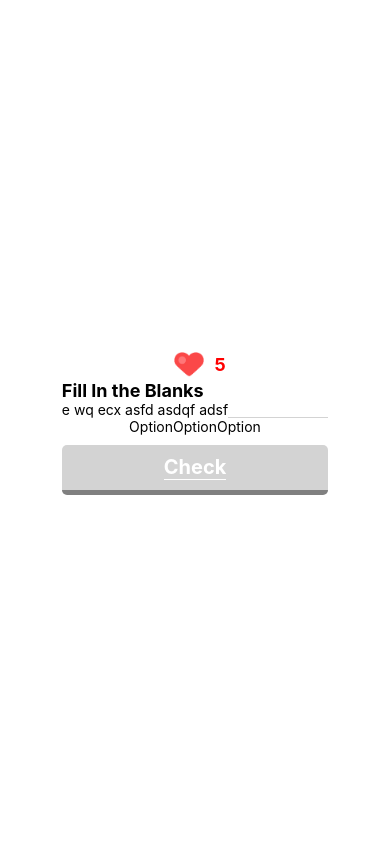
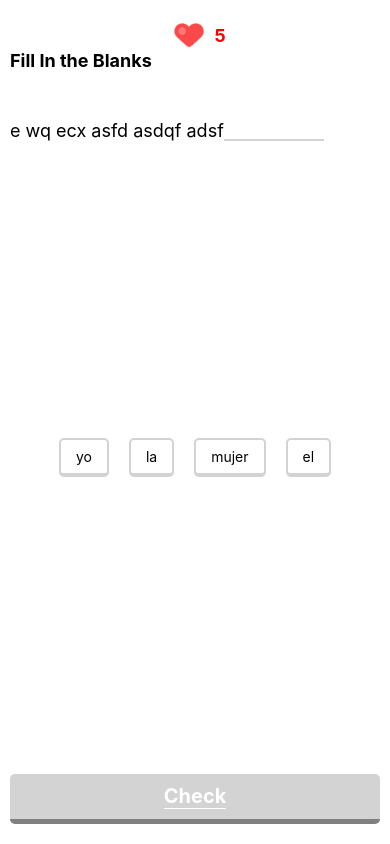
Before and after one commit to pratikdevnal/Duolingo-Clone, a React Native app: screen / in a window 390 px wide. Built offline with nearby package versions, Linux system fonts and the light colour scheme.

Commit message:
added styles to components

```diff
--- a/App.js
+++ b/App.js
@@ -36,6 +36,7 @@ const App = () => {
       "currentQuestionIndex"
     );
     if (currentQuestionIndex) {
+      // setCurrentQuestionIndex(0);
       setCurrentQuestionIndex(parseInt(currentQuestionIndex));
     }
     setHasLoaded(true);
@@ -86,13 +87,8 @@ const App = () => {
   return (
     <View style={styles.root}>
       <Header progress={currentQuestionIndex / question.length} lives={lives} />
-      <FillInTheBlank
-        question={currentQuestion}
-        onCorrect={onCorrect}
-        onWrong={onWrong}
-      />
 
-      {/* {currentQuestion.type === "IMAGE_MULTIPLE_CHOICE" && (
+      {currentQuestion.type === "IMAGE_MULTIPLE_CHOICE" && (
         <ImageMultipleChoiceQuestion
           question={currentQuestion}
           onCorrect={onCorrect}
@@ -105,7 +101,14 @@ const App = () => {
           onCorrect={onCorrect}
           onWrong={onWrong}
         />
-      )} */}
+      )}
+      {currentQuestion.type === "FILL_IN_THE_BLANK" && (
+        <FillInTheBlank
+          question={currentQuestion}
+          onCorrect={onCorrect}
+          onWrong={onWrong}
+        />
+      )}
     </View>
   );
 };
--- a/assets/data/allQuestions.js
+++ b/assets/data/allQuestions.js
@@ -22,6 +22,13 @@ export default [
   //   ],
   //   options: ["la", "el", "nina", "nino", "ella"],
   // },
+  {
+    id: "q0",
+    type: "FILL_IN_THE_BLANK",
+    question: "una nina, una",
+    options: ["yo", "la", "mujer", "el"],
+    correct: "mujer",
+  },
   {
     id: "q1",
     type: "IMAGE_MULTIPLE_CHOICE",
--- a/src/components/FillInTheBlank/FillInTheBlank.js
+++ b/src/components/FillInTheBlank/FillInTheBlank.js
@@ -1,25 +1,45 @@
-import React from "react";
+import React, { useState } from "react";
 import { View, Text } from "react-native";
 import Button from "../Button";
 import styles from "./styles";
-import WordOption from "../WordOption/WordOption";
+import WordOption from "../WordOption";
 
-const FillInTheBlank = () => {
-  const onButtonPress = () => {};
+const FillInTheBlank = ({ question, onCorrect, onWrong }) => {
+  const [selected, setSelected] = useState(null);
+  const onButtonPress = () => {
+    if (selected === question.correct) {
+      // Alert.alert("correct");
+      //Move to the next question
+      // setCurrentQuestionIndex(currentQuestionIndex+1);
+      onCorrect();
+    } else {
+      onWrong();
+    }
+    setSelected(null);
+  };
+  const onPress = () => {};
   return (
-    <View>
+    <>
       <Text style={styles.title}>Fill In the Blanks</Text>
       <View style={styles.row}>
-        <Text>e wq ecx asfd asdqf adsf</Text>
-        <View style={styles.blank}></View>
+        <Text style={styles.text}>e wq ecx asfd asdqf adsf</Text>
+        <View style={styles.blank}>
+          {selected && (
+            <WordOption text={selected} onPress={() => setSelected(null)} />
+          )}
+        </View>
       </View>
       <View style={styles.optionsContainer}>
-        <WordOption />
-        <WordOption />
-        <WordOption />
+        {question.options.map((option) => (
+          <WordOption
+            text={option}
+            onPress={() => setSelected(option)}
+            isSelected={selected === option}
+          />
+        ))}
       </View>
-      <Button text="Check" onPress={onButtonPress} disabled={true} />
-    </View>
+      <Button text="Check" onPress={onButtonPress} disabled={!selected} />
+    </>
   );
 };
 export default FillInTheBlank;
--- a/src/components/FillInTheBlank/styles.js
+++ b/src/components/FillInTheBlank/styles.js
@@ -8,19 +8,35 @@ const styles = StyleSheet.create({
   },
   row: {
     flexDirection: "row",
+    alignSelf: "flex-start",
+    marginVertical: 10,
+    height: 60,
+  },
+  text: {
+    alignSelf: "flex-end",
+    fontSize: 18,
   },
   blank: {
-    borderBottomWidth: 1,
+    borderBottomWidth: 2,
     borderColor: "lightgrey",
     width: 100,
   },
   optionsContainer: {
     flex: 1,
+    flexDirection: "row",
+
     alignItems: "center",
-    justifyContent: "center",
+    // justifyContent: "center",
     alignContent: "center",
-    flexDirection: "row",
+
     flexWrap: "wrap",
+    // backgroundColor:"red",
+    // width:'100%',
+    //         flexDirection:"row",
+    //         flex:1,
+    flexWrap: "wrap",
+    justifyContent: "space-between",
+    // alignContent: "space-between",
   },
 });
 
--- a/src/components/ProgressBar/ProgressBar.js
+++ b/src/components/ProgressBar/ProgressBar.js
@@ -1,6 +1,6 @@
 import { View, Text, StyleSheet } from "react-native";
 import React from "react";
-import style from "./styles";
+
 export default function ProgressBar({ progress }) {
   return (
     <View style={styles.bg}>
--- a/src/components/WordOption/WordOption.js
+++ b/src/components/WordOption/WordOption.js
@@ -1,11 +1,22 @@
-import { View, Text } from "react-native";
+import { Pressable, Text } from "react-native";
 import React from "react";
+import styles from "./styles";
 
-const WordOption = () => {
+const WordOption = ({ text, isSelected, onPress }) => {
   return (
-    <View>
-      <Text>Option</Text>
-    </View>
+    <Pressable
+      onPress={onPress}
+      style={[
+        styles.root,
+        { backgroundColor: isSelected ? "lightgrey" : "white" },
+      ]}
+    >
+      <Text
+        style={[styles.text, { color: isSelected ? "lightgrey" : "black" }]}
+      >
+        {text}
+      </Text>
+    </Pressable>
   );
 };
 
--- a/src/components/WordOption/styles.js
+++ b/src/components/WordOption/styles.js
@@ -1,6 +1,14 @@
-import { StyleSheet } from "react-native-web";
+import { StyleSheet } from "react-native";
 
 const styles = StyleSheet.create({
-  root: {},
-  text: {},
+  root: {
+    borderWidth: 2,
+    borderBottomWidth: 4,
+    borderColor: "lightgrey",
+    borderRadius: 5,
+    padding: 8,
+    paddingHorizontal: 15,
+    margin: 10,
+  },
 });
+export default styles;
```
